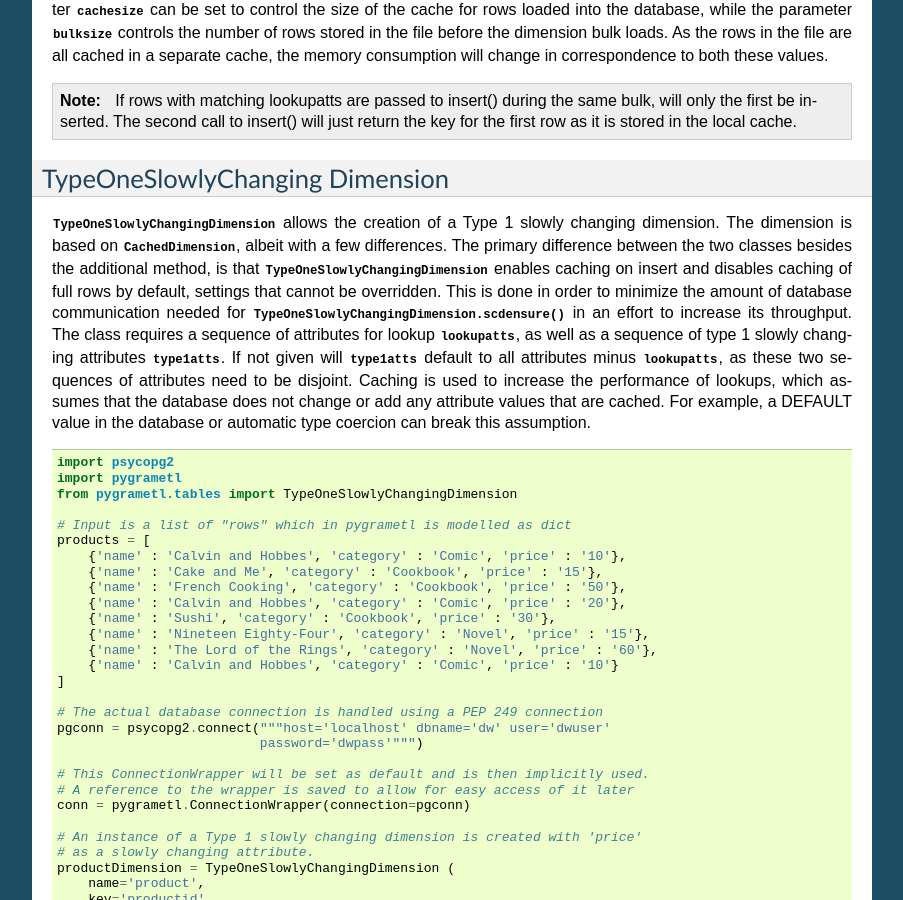
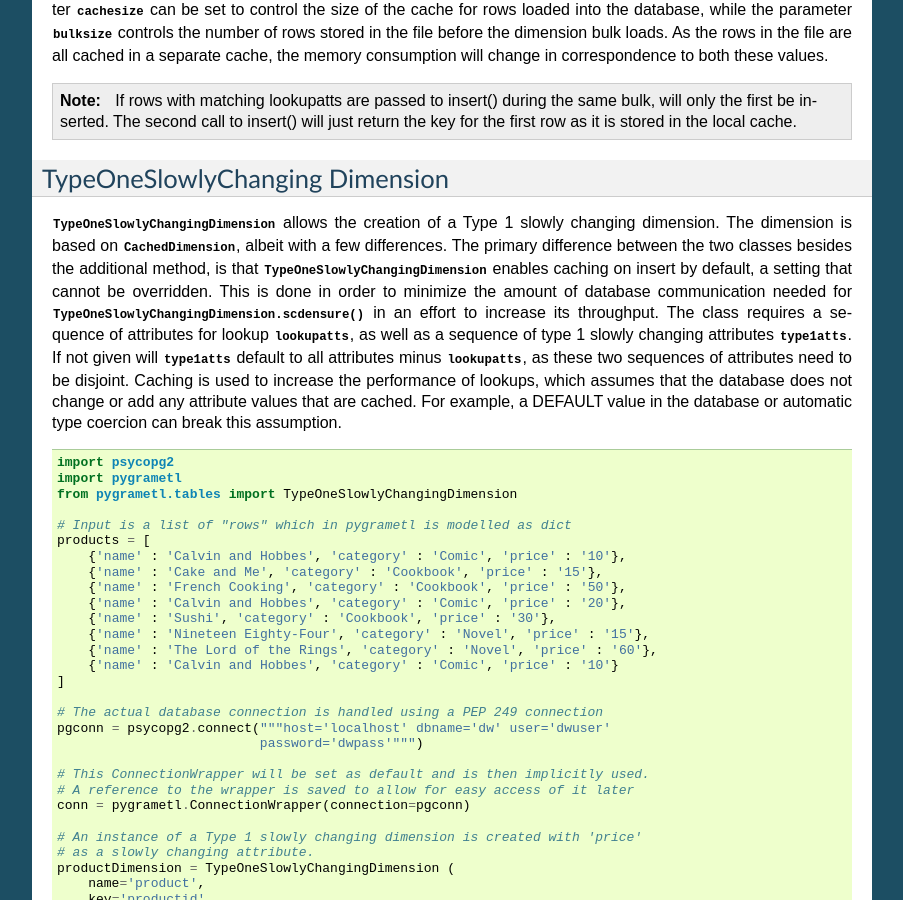
Before and after one commit to chrthomsen/pygrametl, a Sphinx documentation site: the page built from docs/examples/dimensions.rst, in a window 1280 px wide and 900 px high, scrolled down 4669 px. Shown: the whole window, without its empty margins (198-1101 px from the left). Built offline with Sphinx 7.4.7, drawn with Linux system fonts in a browser that asks for light colours; pages that are not in the unit, such as notebooks, are missing from menus; the version number is read from the project's files by our own code.

Commit message:
Updated the documentation for TypeOneSlowlyChangingDimension after the addition of the key2sca cache

```diff
--- a/docs/examples/dimensions.rst
+++ b/docs/examples/dimensions.rst
@@ -322,9 +322,8 @@ TypeOneSlowlyChanging Dimension
 changing dimension.  The dimension is based on :class:`.CachedDimension`,
 albeit with a few differences. The primary difference between the two classes
 besides the additional method, is that :class:`.TypeOneSlowlyChangingDimension`
-enables caching on insert and disables caching of full rows by default,
-settings that cannot be overridden. This is done in order to minimize the
-amount of database communication needed for
+enables caching on insert by default, a setting that cannot be overridden. This
+is done in order to minimize the amount of database communication needed for
 :meth:`.TypeOneSlowlyChangingDimension.scdensure` in an effort to increase its
 throughput. The class requires a sequence of attributes for lookup
 :attr:`.lookupatts`, as well as a sequence of type 1 slowly changing attributes
```
